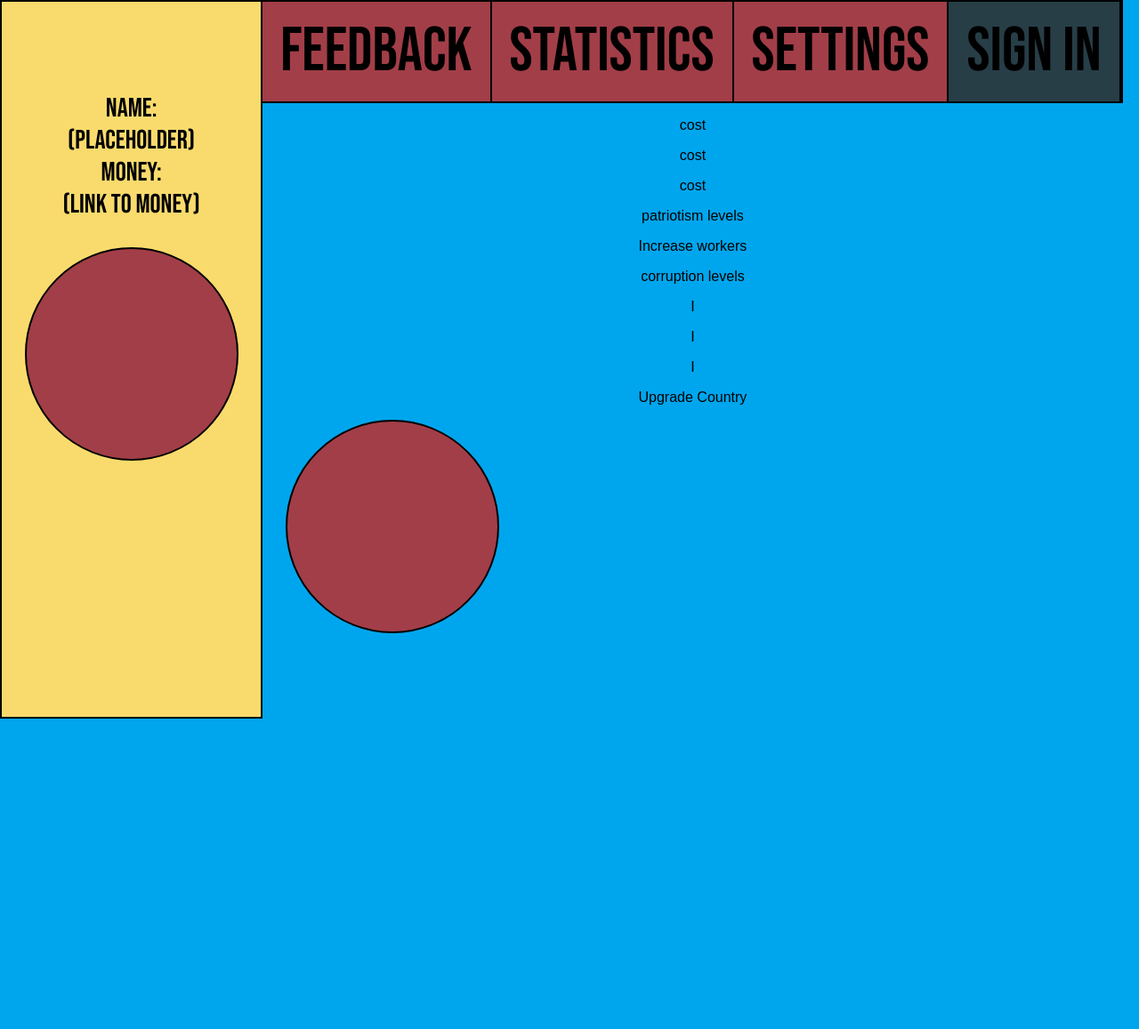
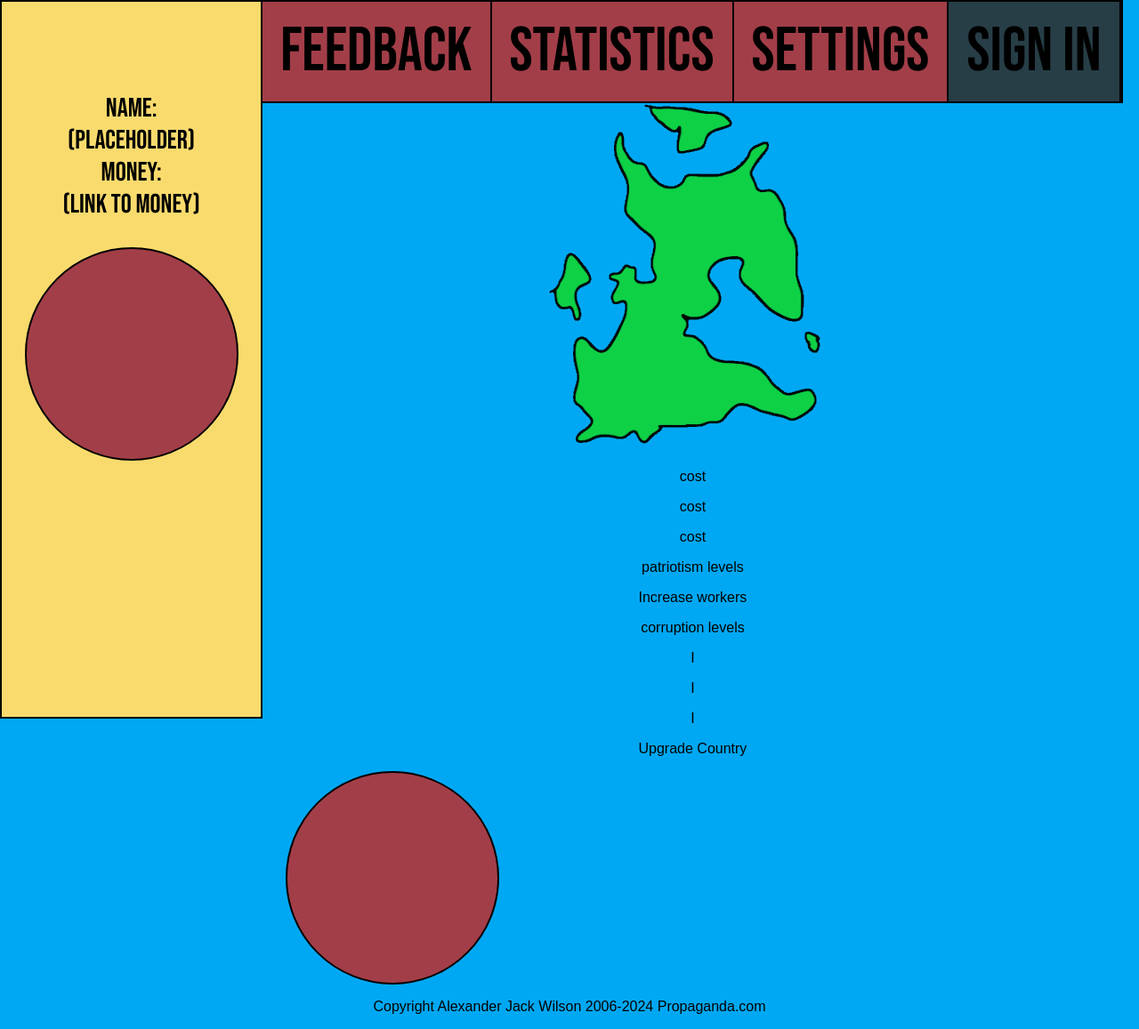
Before and after one commit to AlexWilson06/Propoganda, a PHP site: page / in a window 1280 px wide. Shown: the whole page at 89% size. Before the commit the page ends 808 px from the top, so only its background shows below. Run offline with PHP 8.4, Linux system fonts and the light colour scheme.

Commit message:
added in images
added in images for country, which will change as you get upgrades.

```diff
--- a/css/style.css
+++ b/css/style.css
@@ -14,7 +14,7 @@
   body {
     font-family: Arial, Helvetica, sans-serif;
     margin: 0;
-    background-color: #00A6ED;
+    background-color: #00A8F3;
   }
   /* navigation bar (all pages bar index) */
   .navbarother {
@@ -23,7 +23,6 @@
     border: 2px solid black;
     font-family: "Bebas Neue";
     font-size: 73.975px;
-    margin-left: 18.2%;
   }
   /* Style the black sections of the navigation bar */
   .navbarother2 {
--- a/index.php
+++ b/index.php
@@ -29,6 +29,10 @@
       <a href="sign in.php">Sign In</a>
     </div>
   </div>
+      <div class="CountryImage">
+        <img src="media/BaseCountry.png" alt="broken :(">
+
+      </div>
       <div class="purchasebar">
 <div class="Cost">
     <p>cost</p>
@@ -54,4 +58,7 @@
 </div>
     </div>
 </body>
+<?php
+echo "<p>Copyright Alexander Jack Wilson 2006-20" . date("y") . " Propaganda.com</p>";
+?>
 </html>
```
Also changed, not shown: media/BaseCountry.png (added), media/CountryStage1.png (added), media/CountryStage2.png (added), media/CountryStage3.png (added), media/CountryStage4.png (added), media/CountryStage5.png (added).
